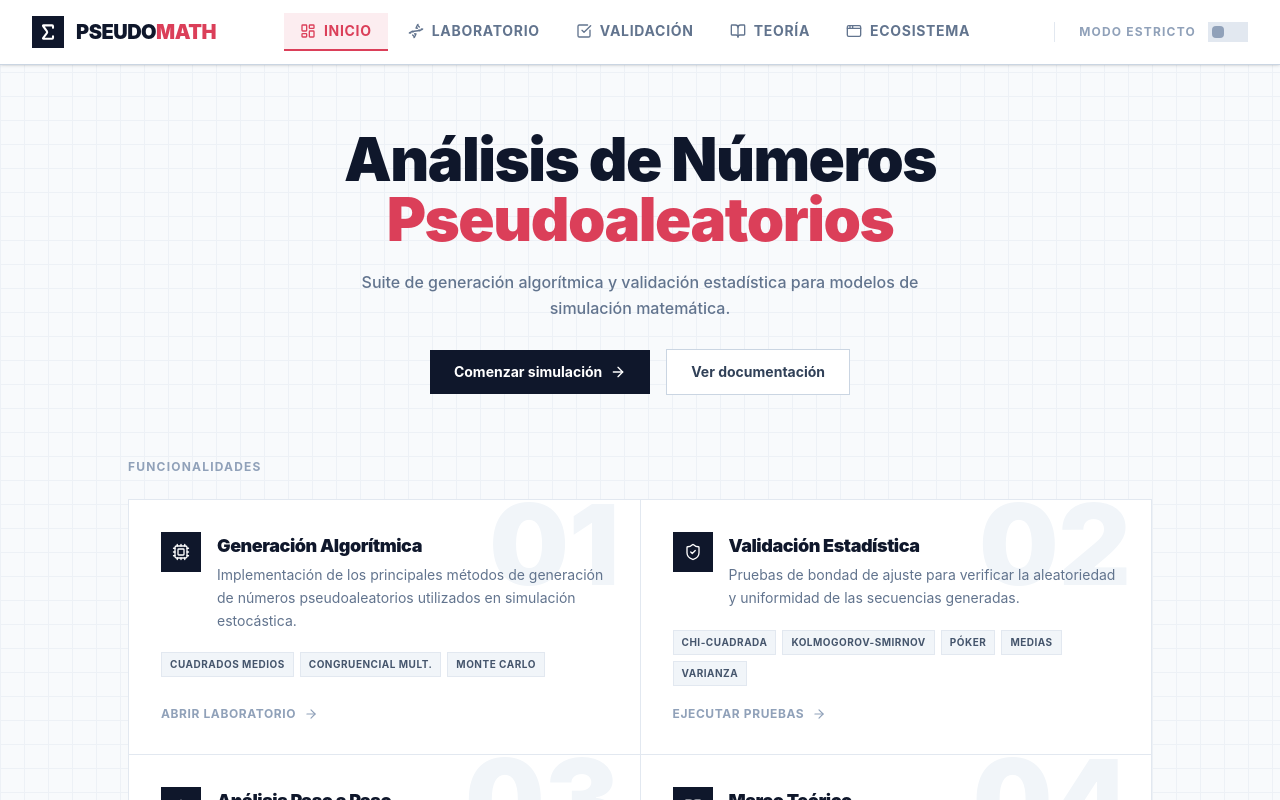
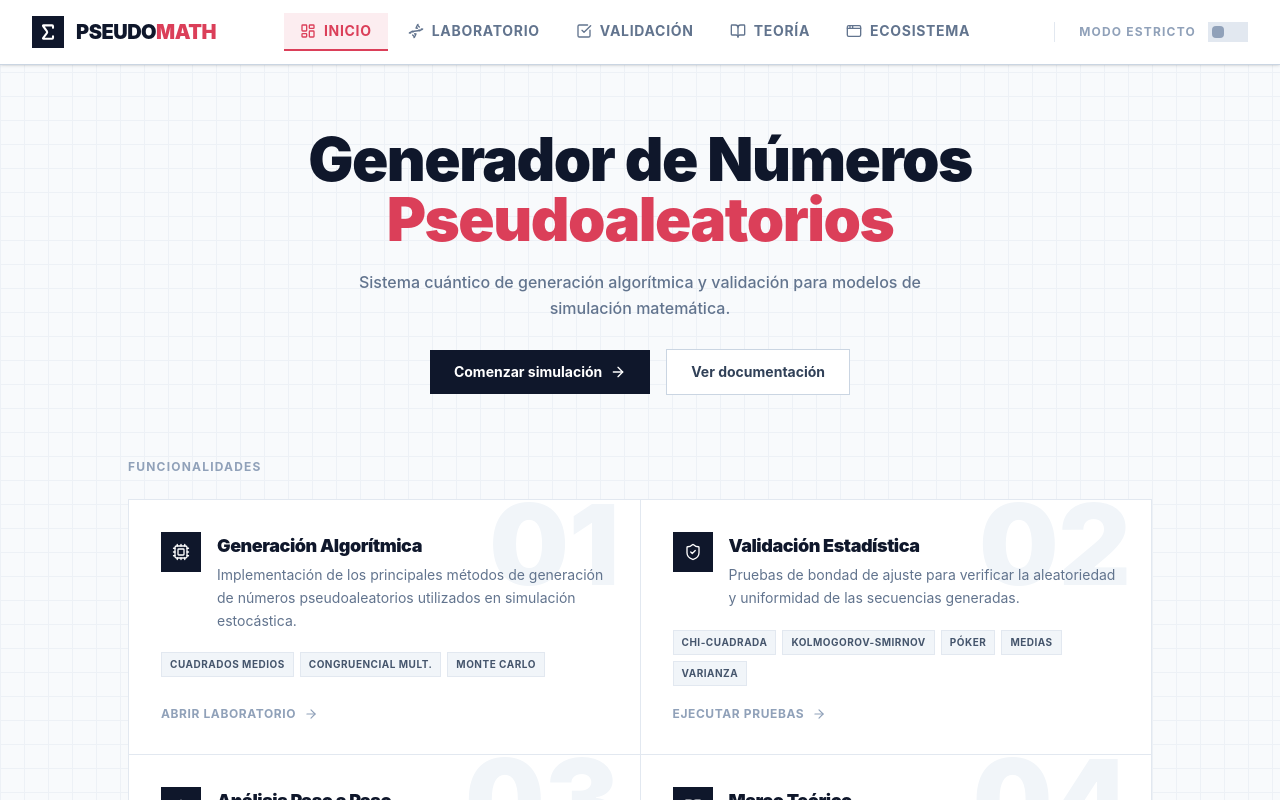
Before and after one commit to JCarlos-GM/PseudoMath, a React (Vite) app: page / in a window 1280 px wide. Shown: the top 800 px of the page. Built offline with nearby package versions, Linux system fonts and the light colour scheme.

Commit message:
Correccion en modelo Monte Carlo

```diff
--- a/src/pages/Home.tsx
+++ b/src/pages/Home.tsx
@@ -99,11 +99,11 @@ export default function Home() {
       {/* ── HERO ──────────────────────────────────────────────── */}
       <div className="text-center max-w-3xl space-y-5">
         <h1 className="text-5xl md:text-6xl font-black tracking-tight text-slate-900 leading-none">
-          Análisis de Números<br />
+          Generador de Números<br />
           <span className="text-accent">Pseudoaleatorios</span>
         </h1>
         <p className="text-base text-slate-500 font-medium max-w-xl mx-auto leading-relaxed">
-          Suite de generación algorítmica y validación estadística para modelos de simulación matemática.
+          Sistema cuántico de generación algorítmica y validación para modelos de simulación matemática.
         </p>
         <div className="flex items-center justify-center gap-4 pt-2">
           <button
```
